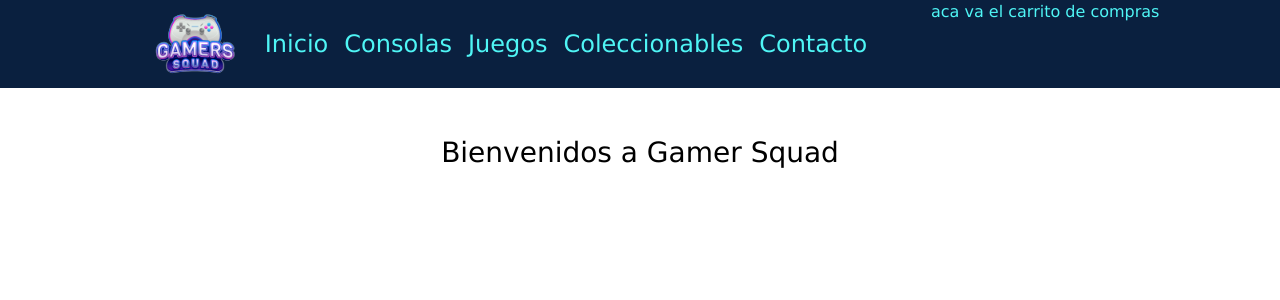
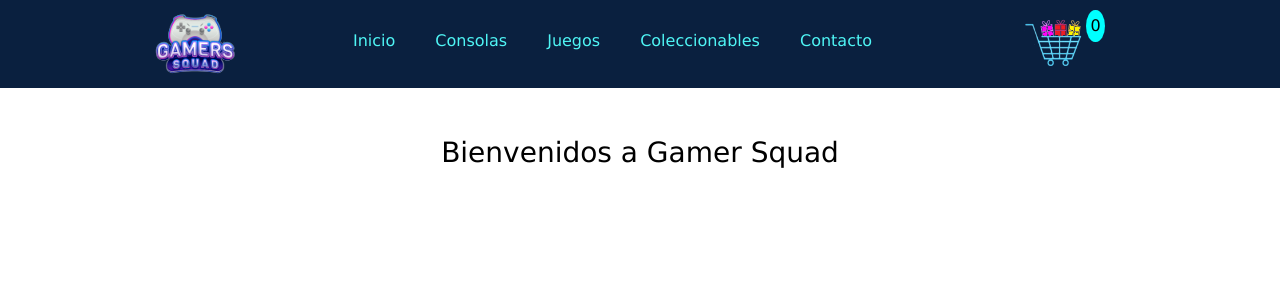
Before and after one commit to jesgodoy/Proyecto-ReactJs-Comision-61565, a React (Vite) app: page / in a window 1280 px wide. Shown: the top 300 px of the page. Built offline with nearby package versions, Linux system fonts and the light colour scheme.

Commit message:
PreEntrega1 Godoy Jesica

```diff
--- a/src/App.jsx
+++ b/src/App.jsx
@@ -1,7 +1,7 @@
 import '../node_modules/bootstrap/dist/css/bootstrap.min.css';
 import '../node_modules/bootstrap/dist/js/bootstrap.bundle.min.js';
 import './style.css'
-import NavBar from './components/navbar/NavBar'
+import NavBar from './components/navbar/NavBar.jsx'
 import ItemListContainer from './components/item-list-container/ItemListContainer.jsx'
 
 function App() {
--- /dev/null
+++ b/src/components/cart-widget/CartWidget.jsx
@@ -0,0 +1,13 @@
+import cart from './assets/cart-icon.png'
+
+const CartWidget  = () =>{
+    return (
+        <div>
+            <img src= {cart} alt="carrito de compras" />
+            <span className='position-absolute rounded-circle p-1  number-cart'>0</span>
+        </div>
+    )
+
+}
+
+export default CartWidget
--- a/src/components/navbar/NavBar.jsx
+++ b/src/components/navbar/NavBar.jsx
@@ -1,11 +1,13 @@
 import Brand from './brand/Brand.jsx'
+import CartWidget  from '../cart-widget/CartWidget.jsx'
+
 
 const NavBar = () => {
     return(
         <header>
             <div className="container">
                 <div className="row m-auto">
-                <div className="col-9">
+                    <div className="col-9 col-lg-10">
                         <nav className="navbar navbar-expand-lg">
                             <div className="container-fluid">
                             <button className="navbar-toggler icono-menu" type="button" data-bs-toggle="collapse" data-bs-target="#navbarTogglerDemo03" aria-controls="navbarTogglerDemo03" aria-expanded="false" aria-label="Toggle navigation">
@@ -16,32 +18,29 @@ const NavBar = () => {
                                     </div>
                                     <div className="collapse navbar-collapse w-50 d-lg-flex justify-content-lg-center" id="navbarTogglerDemo03">
                                         <ul className="navbar-nav  ">
-                                    <li className="nav-item">
-                                    <a className="nav-link fs-4 text"  href="#">Inicio</a>
+                                            <li className="nav-item mx-2">
+                                            <a className=" f-5 animated-border text"  href="#">Inicio</a>
                                             </li>
-                                    <li className="nav-item">
-                                    <a className="nav-link fs-4 text" href="#">Consolas</a>
+                                            <li className="nav-item mx-2">
+                                            <a className="f-5 animated-border text" href="#">Consolas</a>
                                             </li>
-                                    <li className="nav-item">
-                                    <a className="nav-link fs-4 text "  href="#">Juegos</a>
+                                            <li className="nav-item mx-2">
+                                            <a className="f-5 animated-border text "  href="#">Juegos</a>
                                             </li>
-                                    <li className="nav-item">
-                                    <a className="nav-link fs-4 text "  href="#">Coleccionables</a>
+                                            <li className="nav-item mx-2">
+                                            <a className="animated-border text "  href="#">Coleccionables</a>
                                             </li>
-                                    <li className="nav-item">
-                                    <a className="nav-link fs-4 text" href="#">Contacto</a>
+                                            <li className="nav-item mx-2">
+                                            <a className="f-5 animated-border text" href="#">Contacto</a>
                                             </li>
                                         </ul>
                                     </div>
                             </div>
 
                         </nav>
-
                     </div>
-                <div className="col-3">
-                <p>aca va el carrito de compras</p>
-
-
+                    <div className="col-3 col-lg-2 pt-3 container position-relative container-cart">
+                        <CartWidget/>
                     </div>
                 </div>
             </div>
--- a/src/components/navbar/brand/Brand.jsx
+++ b/src/components/navbar/brand/Brand.jsx
@@ -2,7 +2,8 @@ import brand from './assets/logo.png'
 
 const Brand = () => {
     return (
-        <img src={brand} alt="Tienda Gamer Squad" />
+        <a href="#"><img src={brand} alt="Tienda Gamer Squad" /></a>
+
     )
 }
 export default Brand
--- a/src/style.css
+++ b/src/style.css
@@ -18,6 +18,86 @@ header  .icono-menu{
 header .text{
     color: rgb(79, 245, 245);
 }
+
+.animated-border {
+    position: relative;
+    display: inline-block;
+    padding: 5px 10px; /* Ajusta el relleno según tus necesidades */
+    text-decoration: none; /* Quita la decoración del enlace */
+    color: transparent; /* Hace que el texto sea transparente */
+
+    /* Borde redondeado */
+    border: 2px solid transparent;
+    border-radius: 10px; /* Ajusta el radio según tus necesidades */
+
+    /* Animación */
+    overflow: hidden;
+  }
+
+  .animated-border::before,
+  .animated-border::after {
+    content: '';
+    position: absolute;
+    width: 0;
+    height: 5px; /* Grosor del borde, ajusta según tus necesidades */
+    bottom: 0;
+    transition: width 0.3s;
+  }
+
+  .animated-border::before {
+    left: 0;
+    background-color: red; /* Primer color del borde */
+  }
+
+  .animated-border::after {
+    right: 0;
+    background-color: blue; /* Segundo color del borde */
+  }
+
+  .animated-border:hover::before,
+  .animated-border:hover::after {
+    width: 100%;
+  }
+
+header .container-cart .number-cart{
+    top: 10px;
+    left: 85%;
+    color:black;
+    background-color: aqua;
+}
+
 .greeting {
     color: black;
 }
+
+@media screen and (min-width:576px){
+    header .container-cart .number-cart{
+        left: 65%;
+    }
+
+}
+@media screen and (min-width:768px){
+    header .container-cart .number-cart{
+        left: 45%;
+    }
+
+}
+@media screen and (min-width:992px){
+    header .container-cart .number-cart{
+        left: 50%;
+    }
+
+}
+
+@media screen and (min-width:1200px){
+    header .container-cart .number-cart{
+        left: 40%;
+    }
+
+}
+@media screen and (min-width:1400px){
+    header .container-cart .number-cart{
+        left: 35%;
+    }
+
+}
```
Also changed, not shown: src/components/cart-widget/assets/cart-icon.png (added). Lines whose indentation alone changed are shown as unchanged.
